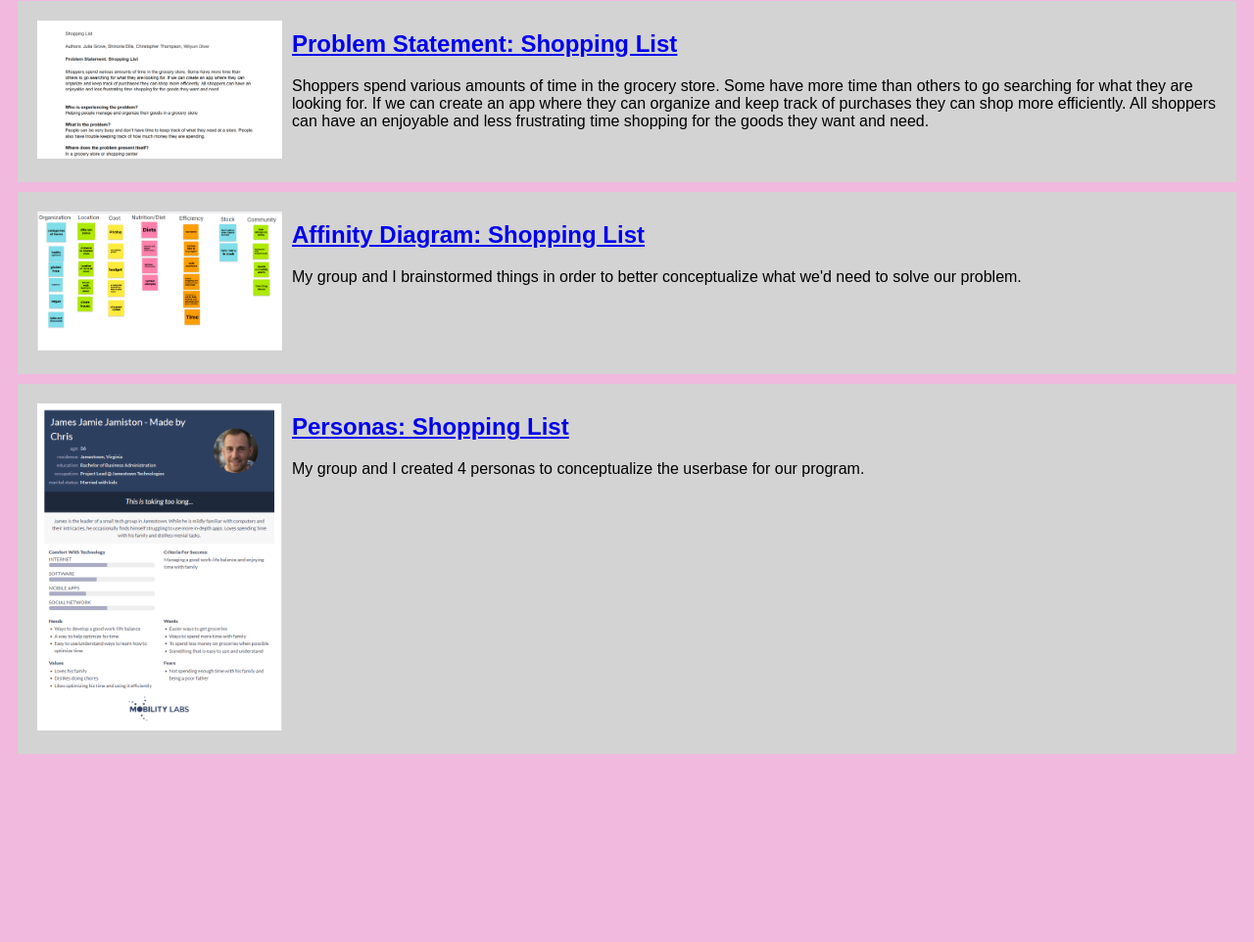
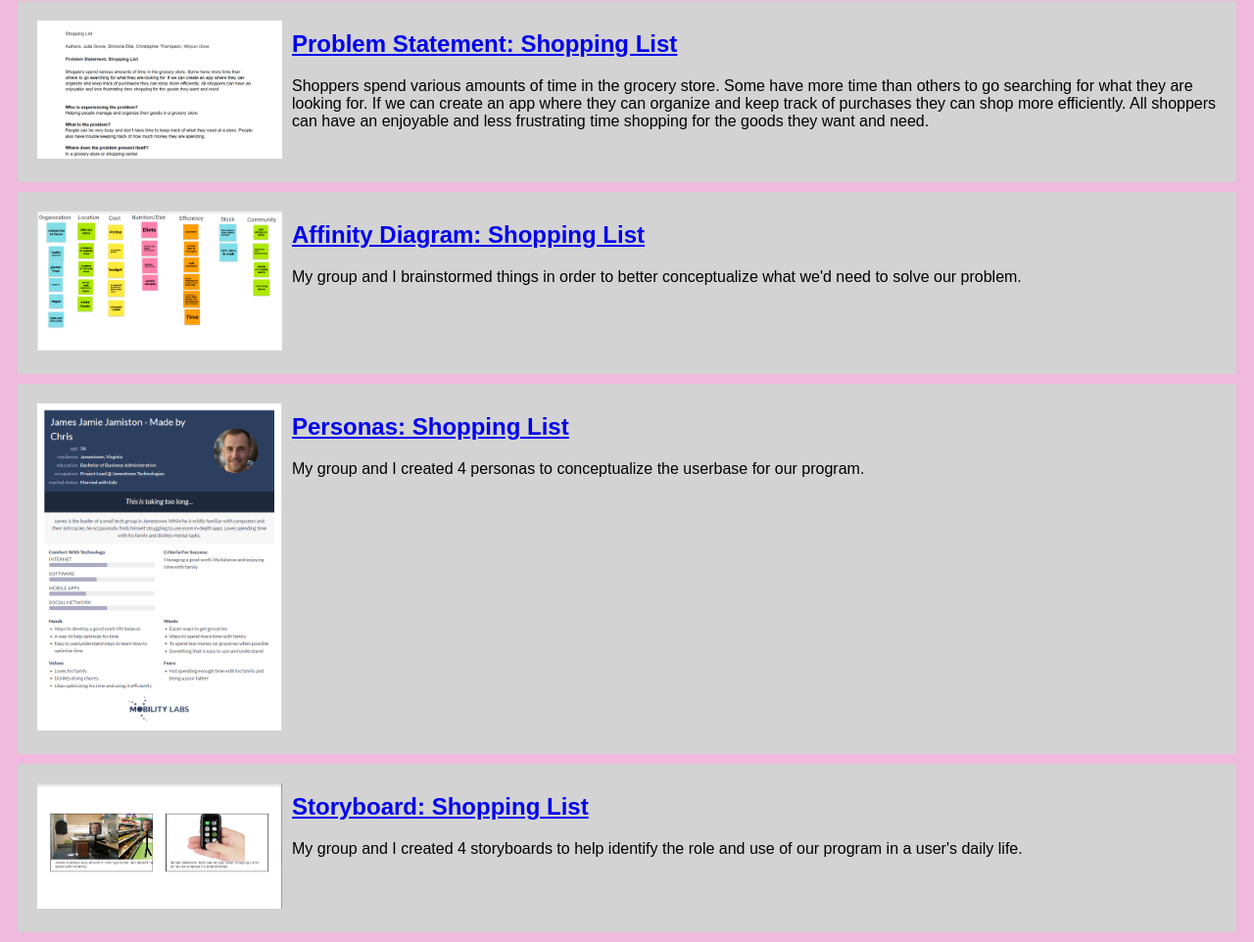
Before and after one commit to ChrisHub0202/ChrisHub0202.github.io, a plain HTML site: page index.html in a window 1280 px wide. Shown: the part 79-1041 px from the top of the page at 98% size. Before the commit the page ends 859 px from the top, so only its background shows below. Drawn offline with Linux system fonts and the light colour scheme.

Commit message:
Add files via upload

```diff
--- a/index.html
+++ b/index.html
@@ -38,6 +38,17 @@
                 </p>
 </section>
 </section>
+<!-- Storyboard assignment-->
+<section class="assignment">
+    <a href="files/storyboard.pdf"><img src=images/storyboard.png></a>
+    <section class="ass-details">
+        <a href="files/storyboard.pdf"><h2> Storyboard: Shopping List</h2></a>
+                <p>
+                    My group and I created 4 storyboards to help identify the role and use of our program in a user's daily life.
+                </p>
+</section>
+</section>
+
 
      </body>
 </html>
```
Also changed, not shown: images/storyboard.png (added), 1 other file.
